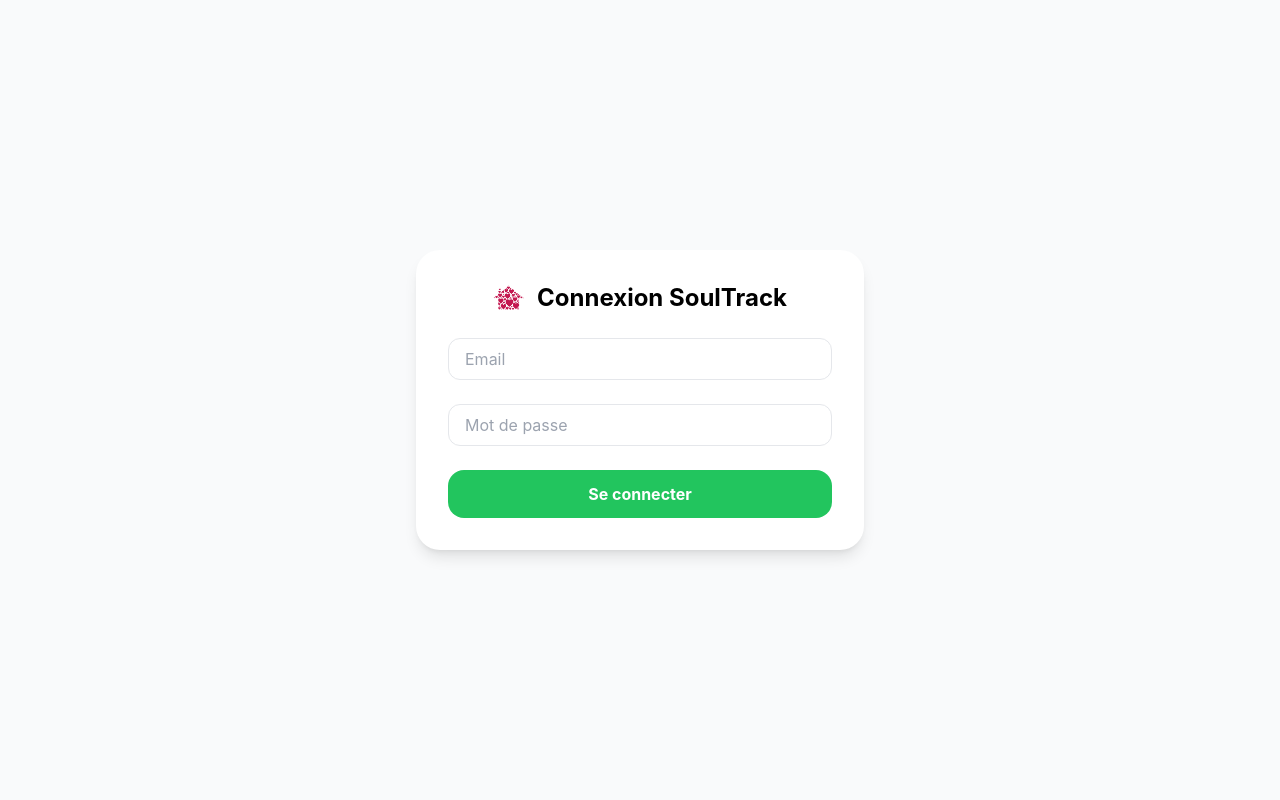
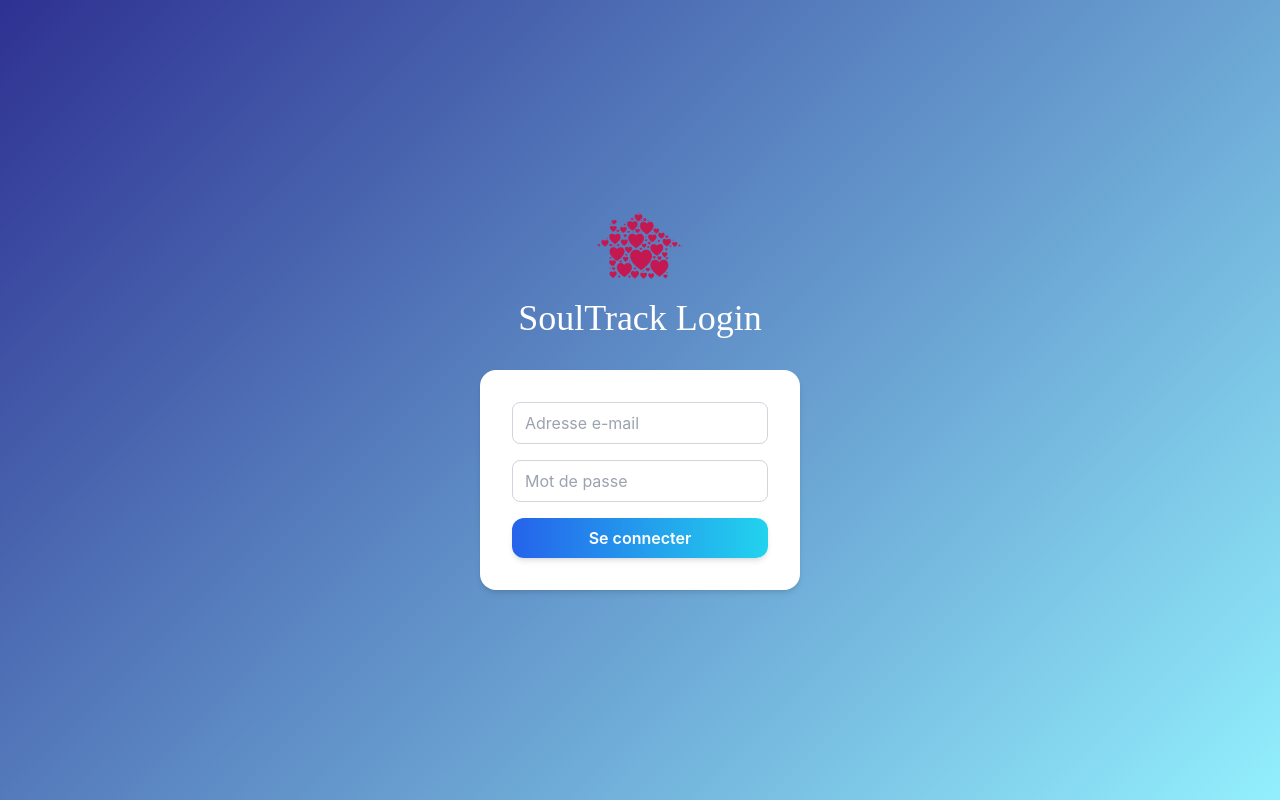
Before and after one commit to allanbavajee/soultrack, a Next.js app: page /login in a window 1280 px wide. Built offline with nearby package versions, Linux system fonts and the light colour scheme; no server answers.

Commit message:
Update login.js

```diff
--- a/pages/login.js
+++ b/pages/login.js
@@ -1,78 +1,66 @@
-/* pages/login.js */
 "use client";
 import { useState } from "react";
 import { useRouter } from "next/router";
+import Image from "next/image";
 import supabase from "../lib/supabaseClient";
 
-export default function LoginPage() {
+export default function Login() {
   const router = useRouter();
   const [email, setEmail] = useState("");
   const [password, setPassword] = useState("");
-  const [error, setError] = useState(null);
-  const [loading, setLoading] = useState(false);
+  const [error, setError] = useState("");
 
   const handleLogin = async (e) => {
     e.preventDefault();
-    setLoading(true);
-    setError(null);
+    setError("");
 
-    try {
-      const { data: profile, error } = await supabase
+    const { data, error } = await supabase
       .from("profiles")
       .select("*")
       .eq("email", email)
+      .eq("password", password)
       .single();
 
-      if (error || !profile) {
-        setError("Utilisateur introuvable");
-        setLoading(false);
+    if (error || !data) {
+      setError("Identifiants incorrects. Veuillez réessayer.");
       return;
     }
 
-      const { data: checkPassword } = await supabase.rpc("verify_password", {
-        p_password: password,
-        p_hash: profile.password_hash,
-      });
-
-      if (!checkPassword || checkPassword[0].verify !== true) {
-        setError("Mot de passe incorrect");
-        setLoading(false);
-        return;
-      }
-
-      localStorage.setItem("userId", profile.id);
+    // Enregistrer les infos dans le localStorage
+    localStorage.setItem("userId", data.id);
+    localStorage.setItem("role", data.role);
     router.push("/home");
-    } catch (err) {
-      console.error(err);
-      setError("Erreur inattendue");
-    } finally {
-      setLoading(false);
-    }
   };
 
   return (
-    <div className="min-h-screen flex items-center justify-center bg-gray-50 p-6">
+    <div
+      className="min-h-screen flex flex-col justify-center items-center"
+      style={{
+        background: "linear-gradient(135deg, #2E3192 0%, #92EFFD 100%)",
+      }}
+    >
+      {/* Logo */}
+      <div className="mb-4">
+        <Image src="/logo.png" alt="SoulTrack Logo" width={90} height={90} />
+      </div>
+
+      {/* Titre */}
+      <h1 className="text-4xl font-handwriting text-white mb-8">
+        SoulTrack Login
+      </h1>
+
+      {/* Formulaire */}
       <form
         onSubmit={handleLogin}
-        className="bg-white p-8 rounded-3xl shadow-lg flex flex-col gap-6 w-full max-w-md"
+        className="bg-white p-8 rounded-2xl shadow-md w-80 flex flex-col gap-4"
       >
-        {/* Titre avec logo */}
-        <h2 className="text-2xl font-bold flex items-center justify-center gap-3">
-          <img
-            src="/logo.png"
-            alt="Logo SoulTrack"
-            className="w-8 h-8 object-contain"
-          />
-          Connexion SoulTrack
-        </h2>
-
         <input
           type="email"
-          placeholder="Email"
+          placeholder="Adresse e-mail"
           value={email}
           onChange={(e) => setEmail(e.target.value)}
-          className="border rounded-xl px-4 py-2 w-full"
           required
+          className="border border-gray-300 rounded-lg px-3 py-2 focus:outline-none focus:ring-2 focus:ring-blue-400"
         />
 
         <input
@@ -80,19 +68,18 @@ export default function LoginPage() {
           placeholder="Mot de passe"
           value={password}
           onChange={(e) => setPassword(e.target.value)}
-          className="border rounded-xl px-4 py-2 w-full"
           required
+          className="border border-gray-300 rounded-lg px-3 py-2 focus:outline-none focus:ring-2 focus:ring-blue-400"
         />
+
+        {error && <p className="text-red-500 text-sm text-center">{error}</p>}
 
         <button
           type="submit"
-          disabled={loading}
-          className="bg-green-500 hover:bg-green-600 text-white font-bold py-3 rounded-2xl transition-all duration-200"
+          className="bg-gradient-to-r from-blue-600 to-cyan-400 text-white py-2 rounded-xl font-semibold shadow-md hover:shadow-lg transition-all"
         >
-          {loading ? "Connexion..." : "Se connecter"}
+          Se connecter
         </button>
-
-        {error && <p className="text-red-500 text-center">{error}</p>}
       </form>
     </div>
   );
```
Lines whose indentation alone changed are shown as unchanged.
